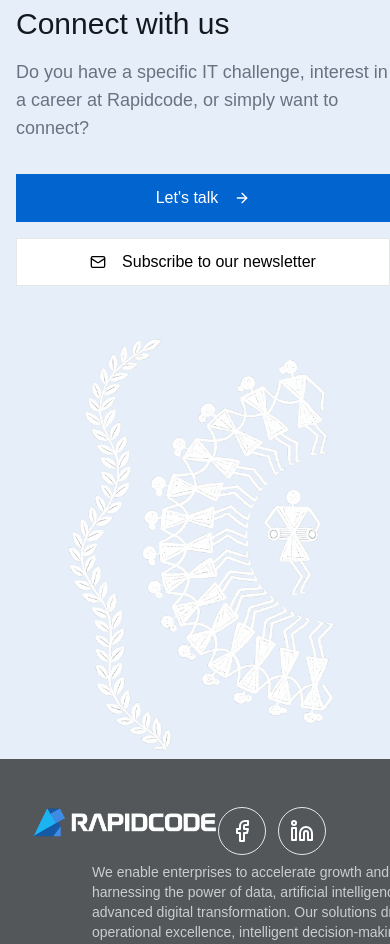
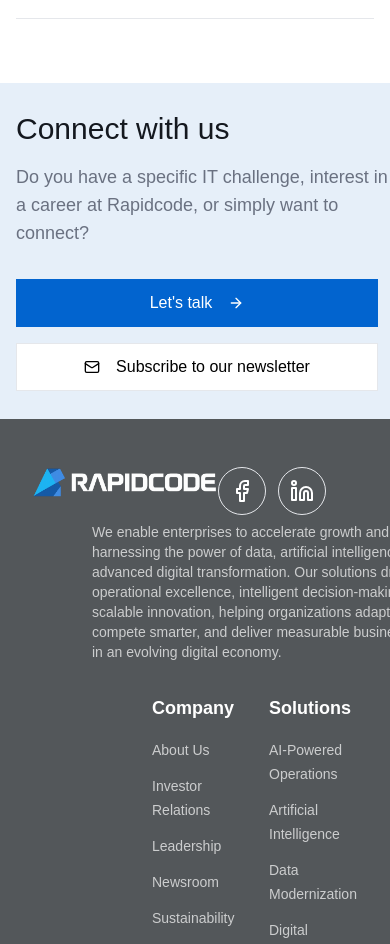
Before and after one commit to Kavya75340/Rapid, a React (Vite) app: page / in a window 390 px wide. Shown: the part 10040-10984 px from the top of the page. Built offline with nearby package versions, Linux system fonts and the light colour scheme; a web font is replaced by a local one.

Commit message:
Update Pages

```diff
--- a/src/components/sections/home/ContactSection.jsx
+++ b/src/components/sections/home/ContactSection.jsx
@@ -5,7 +5,7 @@ import warli from "../../../assets/image/warlinew2.png";
 const ContactSection = () => {
     return (
         <section className="py-2 bg-[#1065bf]/10">
-            <div className="container mx-auto pl-4 lg:pl-20">
+            <div className="container mx-auto m-5 lg:m-0 pl-4 lg:pl-20">
                 {/* Grid Layout */}
                 <div className="grid grid-cols-1 lg:grid-cols-2 gap-12 items-center">
                     {/* Left Content */}
@@ -18,7 +18,7 @@ const ContactSection = () => {
                             Do you have a specific IT challenge, interest in a
                             career at Rapidcode, or simply want to connect?
                         </p>
-                        <div className="flex flex-col sm:flex-row gap-4">
+                        <div className="flex flex-col sm:flex-row gap-4 mr-3">
                             <Button
                                 size="lg"
                                 className="rounded-none bg-[#0264cf] hover:bg-[#0264cf]/80 text-white"
@@ -26,7 +26,7 @@ const ContactSection = () => {
                             >
                                 <a href="/contact">
                                     Let's talk
-                                    <ArrowRight className="w-4 h-4 ml-2" />
+                                    <ArrowRight className="w-4 h-4 ml-2 " />
                                 </a>
                             </Button>
 
@@ -45,7 +45,7 @@ const ContactSection = () => {
                     </div>
 
                     {/* Right Image */}
-                    <div className="flex justify-center lg:justify-end">
+                    <div className="hidden lg:flex justify-center lg:justify-end">
                         <img
                             src={warli}
                             alt="Contact illustration"
--- a/src/components/sections/home/HeroSection.jsx
+++ b/src/components/sections/home/HeroSection.jsx
@@ -77,7 +77,7 @@ export default function HeroSection() {
     const slide = SLIDES[current];
 
     return (
-        <section className="relative h-[90vh] top-0 bg-enterprise-dark text-white overflow-hidden">
+        <section className="relative h-screen top-0 bg-enterprise-dark text-white overflow-hidden">
             <video
                 className="absolute inset-0 w-full h-full object-cover z-0"
                 src={heroVideo}
```
